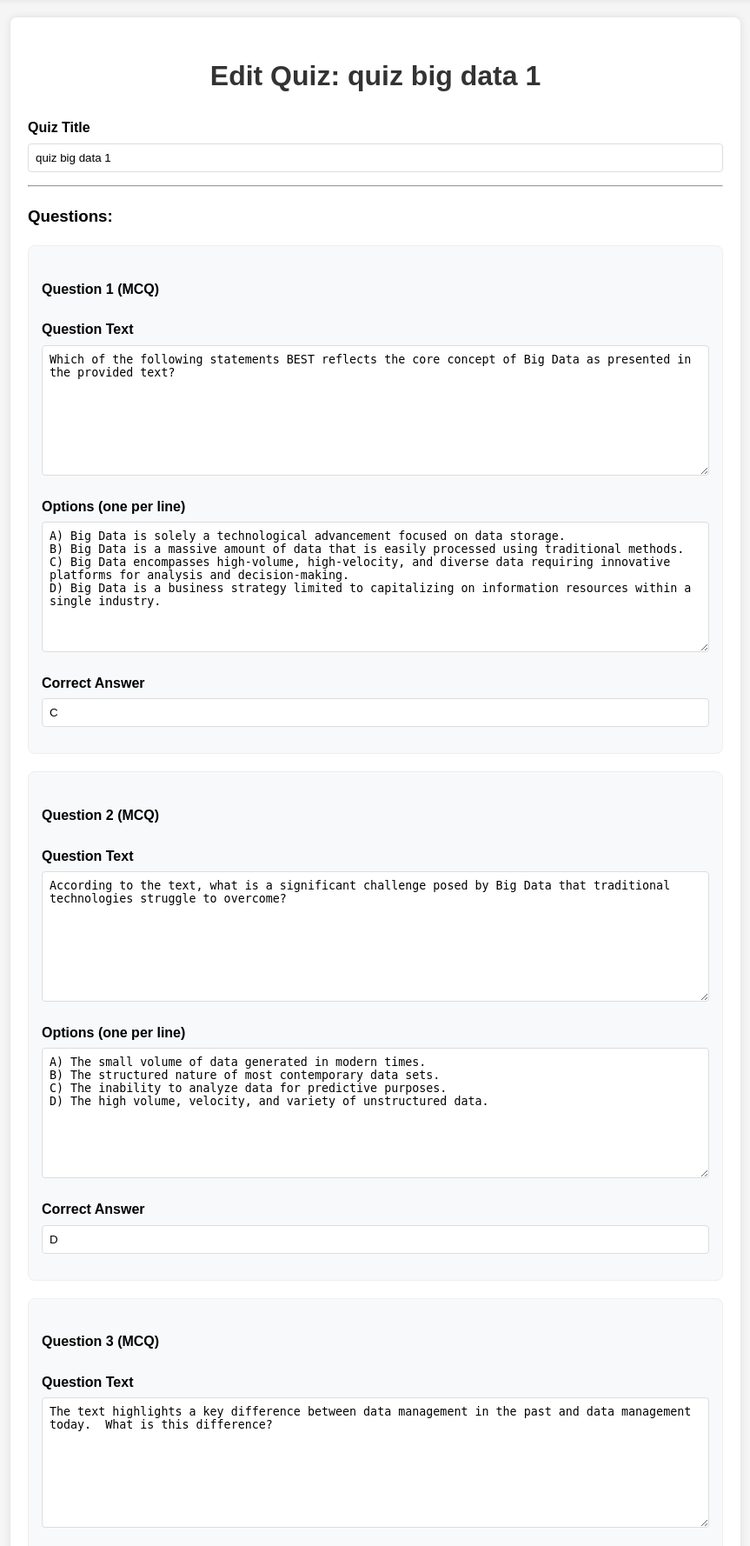
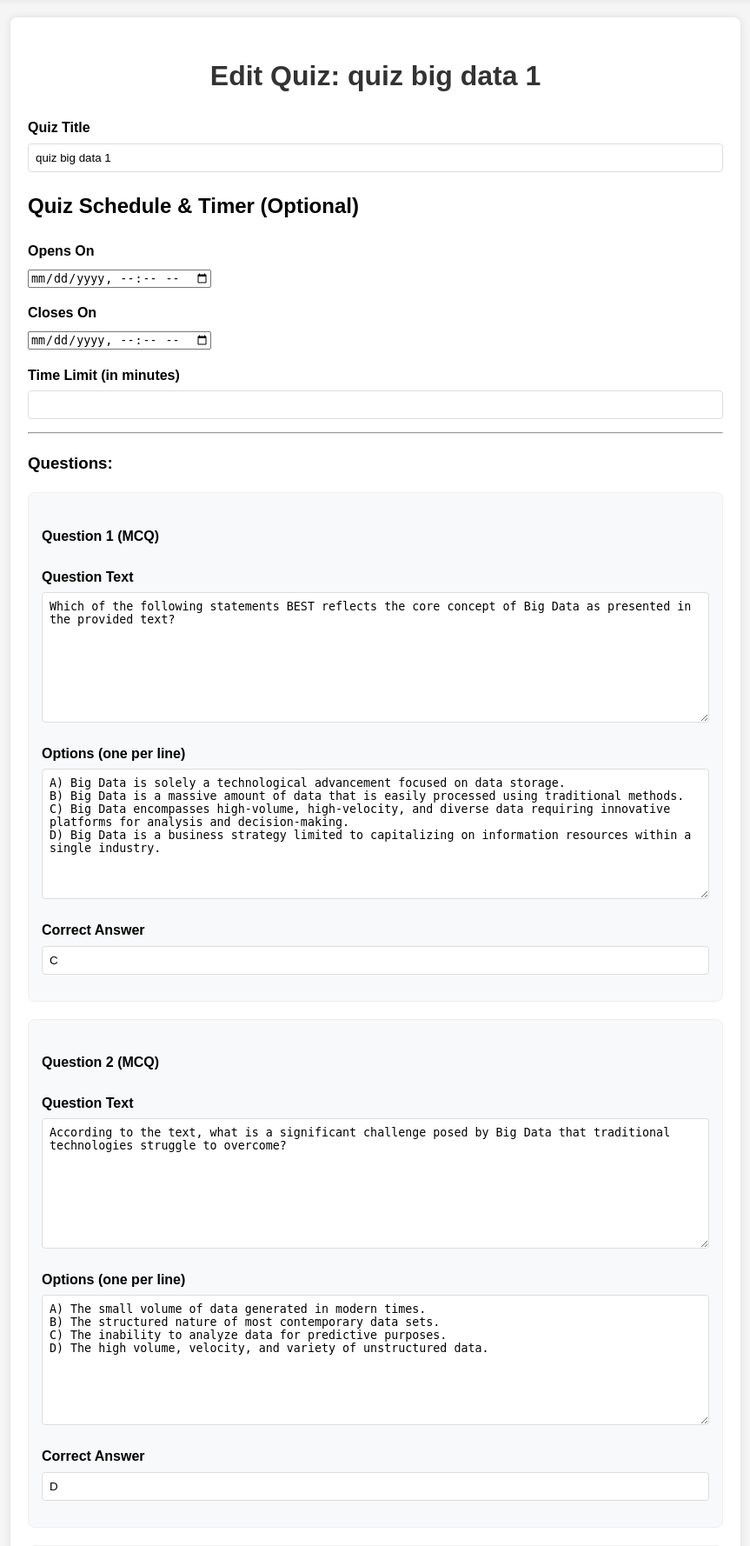
Before and after one commit to khairulas/question-generator, a Flask app: page /quiz/4c74ae7f-a07b-450c-940c-9426139b4d63/edit in a window 1280 px wide. Shown: the part 97-1875 px from the top of the page at 87% size, without its empty margins (208-1071 px from the left). Run offline with Flask 3, Linux system fonts and the light colour scheme; a user stored in the database is signed in; some libraries are stand-ins or nearby versions.

Commit message:
Add quiz open and close datetime and add timeout feature.

```diff
--- a/app.py
+++ b/app.py
@@ -6,7 +6,7 @@ import json
 import logging
 import os
 import time
-from datetime import datetime
+from datetime import datetime, timezone
 from collections import defaultdict
 
 # --- Standard Library Imports First ---
@@ -147,6 +147,10 @@ class Quiz(db.Model):
     id = db.Column(db.Integer, primary_key=True)
     public_id = db.Column(db.String(36), unique=True, nullable=False, default=lambda: str(uuid.uuid4()))
     title = db.Column(db.String(100))
+    is_active = db.Column(db.Boolean, nullable=False, default=True)
+    opens_at = db.Column(db.DateTime, nullable=True)
+    closes_at = db.Column(db.DateTime, nullable=True)
+    time_limit = db.Column(db.Integer, nullable=True)
     user_id = db.Column(db.Integer, db.ForeignKey('user.id'), nullable=False)
     analysis_text = db.Column(db.Text, nullable=True)
     questions = db.relationship('Question', backref='quiz', cascade="all, delete-orphan")
@@ -218,7 +222,7 @@ def extract_text_from_pdf(pdf_stream):
 
 def generate_questions(material, types, count, bloom_level):
     start_time = time.time()
-    model = genai.GenerativeModel('gemini-1.5-flash')
+    model = genai.GenerativeModel('gemini-2.0-flash')
     type_string = ", ".join(types)
 
     prompt = f"""
@@ -274,7 +278,7 @@ def generate_questions(material, types, count, bloom_level):
         return response.text
     except Exception as e:
         app.logger.error(f"Gemini API Error: {str(e)}")
-        return "An error occurred while generating questions. Please try again later.", 500
+        raise Exception("An error occurred while generating questions.")
 
 def parse_questions(questions_text):
     """
@@ -324,7 +328,7 @@ def grade_short_answer_with_gemini(correct_answer, student_answer):
     """Sends answers to Gemini for grading and parses the JSON response."""
     start_time = time.time()
     try:
-        model = genai.GenerativeModel('gemini-1.5-flash')
+        model = genai.GenerativeModel('gemini-2.0-flash')
         prompt = f"""
         You are an expert examiner grading a short-answer question.
         Determine if the student's answer is semantically and factually correct based on the answer key.
@@ -430,9 +434,23 @@ def create_quiz():
 
         app.logger.info(f"User '{current_user.username}' is generating {num_questions} questions.")
 
-        questions_text = generate_questions(sanitized_course_material, question_types, num_questions, bloom_level)
+        try:
+            questions_text = generate_questions(sanitized_course_material, question_types, num_questions, bloom_level)
+        except Exception as e:
+            flash(str(e), 'danger')
+            return redirect(url_for('index'))
 
-        questions_list_for_display = parse_questions(questions_text)
+        #questions_list_for_display = parse_questions(questions_text)
+        json_match = re.search(r'\[.*\]|\{.*\}', questions_text, re.DOTALL)
+        if json_match:
+            clean_json_str = json_match.group(0)
+            # Parse only the clean JSON string
+            questions_list_for_display = parse_questions(clean_json_str)
+        else:
+            # If no JSON is found, the list will be empty
+            questions_list_for_display = []
+            app.logger.error(f"Could not find JSON in Gemini response for user '{current_user.username}'.")
+
 
         question_type_order = ["MCQ", "True/False", "Fill-in-the-Blank", "Short Answer"]
         sorted_questions = sorted(
@@ -667,6 +685,20 @@ def edit_quiz(public_id):
         try:
             quiz.title = request.form.get('quiz_title')
 
+            # ADD THIS LOGIC TO HANDLE SCHEDULING
+            # Parse datetime-local string format (YYYY-MM-DDTHH:MM)
+            opens_at_str = request.form.get('opens_at')
+            closes_at_str = request.form.get('closes_at')
+            time_limit_str = request.form.get('time_limit')
+
+            quiz.opens_at = datetime.fromisoformat(opens_at_str) if opens_at_str else None
+            quiz.closes_at = datetime.fromisoformat(closes_at_str) if closes_at_str else None
+            quiz.time_limit = int(time_limit_str) if time_limit_str else None
+
+            # If a schedule is set, assume the user wants the quiz to be active.
+            if quiz.opens_at or quiz.closes_at:
+                quiz.is_active = True
+
             for index, question in enumerate(sorted_questions):
                 question.content = request.form.get(f'question_text_{index}')
                 question.answer = request.form.get(f'answer_{index}')
@@ -688,19 +720,53 @@ def edit_quiz(public_id):
 @app.route('/quiz/<public_id>/take', methods=['GET'])
 def take_quiz(public_id):
     quiz = Quiz.query.filter_by(public_id=public_id).first_or_404()
+    now = datetime.now()
+
+    # ENHANCE THIS LOGIC TO HANDLE QUIZ AVAILABILITY
+    message = None
+    if not quiz.is_active:
+        message = "This quiz has been manually closed by the instructor."
+    elif quiz.opens_at and now < quiz.opens_at:
+        message = f"This quiz is not yet open. It will be available on {quiz.opens_at.strftime('%B %d, %Y at %I:%M %p')}."
+    elif quiz.closes_at and now > quiz.closes_at:
+        message = "This quiz has closed and is no longer accepting submissions."
+
+    if message:
+        app.logger.warning(f"Attempt to access unavailable quiz '{public_id}'. Reason: {message}")
+        return render_template('quiz_unavailable.html', quiz=quiz, message=message), 403
+
     app.logger.info(f"Quiz '{public_id}' is being viewed for an attempt.")
     question_type_order = ["MCQ", "True/False", "Fill-in-the-Blank", "Short Answer"]
     sorted_questions = sorted(
         quiz.questions,
         key=lambda q: question_type_order.index(q.question_type) if q.question_type in question_type_order else len(question_type_order)
     )
-    return render_template('take_quiz.html', quiz=quiz, questions=sorted_questions)
+
+    # ✅ PASS TIMER DATA TO THE TEMPLATE
+    # Convert closes_at to an ISO string for JavaScript
+    closes_at_iso = quiz.closes_at.isoformat() if quiz.closes_at else None
+    csrf_token = generate_csrf()
+    return render_template(
+        'take_quiz.html',
+        quiz=quiz,
+        questions=sorted_questions,
+        time_limit_minutes=quiz.time_limit,
+        closes_at_iso=closes_at_iso,
+        csrf_token=csrf_token
+    )
 
 @app.route('/quiz/<public_id>/submit', methods=['POST'])
 def submit_quiz(public_id):
     quiz = Quiz.query.filter_by(public_id=public_id).first_or_404()
+    now = datetime.now(timezone.utc)
+
+    # ✅ ADD THIS CHECK
+    if quiz.closes_at and now > quiz.closes_at.replace(tzinfo=timezone.utc):
+        app.logger.warning(f"Late submission attempt for quiz '{public_id}'.")
+        message = "The deadline for this quiz has passed. Your submission was not accepted."
+        return render_template('quiz_unavailable.html', quiz=quiz, message=message), 403
+
     questions = quiz.questions
-
     score = 0
     total_score = quiz.total_score
     results_for_template = []
@@ -820,7 +886,7 @@ def overall_analysis(public_id):
 
     try:
         start_time = time.time()
-        model = genai.GenerativeModel('gemini-1.5-flash')
+        model = genai.GenerativeModel('gemini-2.0-flash')
         prompt = create_overall_analysis_prompt(analysis_data_string)
         response = model.generate_content(prompt)
         duration = time.time() - start_time
--- a/templates/edit_quiz.html
+++ b/templates/edit_quiz.html
@@ -10,6 +10,25 @@
     <div class="form-group">
         <label for="quiz_title">Quiz Title</label>
         <input type="text" id="quiz_title" name="quiz_title" value="{{ quiz.title }}" required>
+    </div>
+
+    <h2>Quiz Schedule & Timer (Optional)</h2>
+    <div class="form-group">
+        <label for="opens_at">Opens On</label>
+        <input type="datetime-local" id="opens_at" name="opens_at"
+               value="{{ quiz.opens_at.strftime('%Y-%m-%dT%H:%M') if quiz.opens_at }}">
+    </div>
+
+    <div class="form-group">
+        <label for="closes_at">Closes On</label>
+        <input type="datetime-local" id="closes_at" name="closes_at"
+               value="{{ quiz.closes_at.strftime('%Y-%m-%dT%H:%M') if quiz.closes_at }}">
+    </div>
+
+    <div class="form-group">
+        <label for="time_limit">Time Limit (in minutes)</label>
+        <input type="number" id="time_limit" name="time_limit" min="1"
+               value="{{ quiz.time_limit if quiz.time_limit }}">
     </div>
 
     <hr>
```
Also changed, not shown: migrations/versions/7c505f9917d6_add_scheduling_and_timer_fields_to_quiz.py (added, +70 -0 lines), templates/quiz_unavailable.html (added, +10 -0 lines), templates/take_quiz.html (+62 -2 lines), 2 other files.
